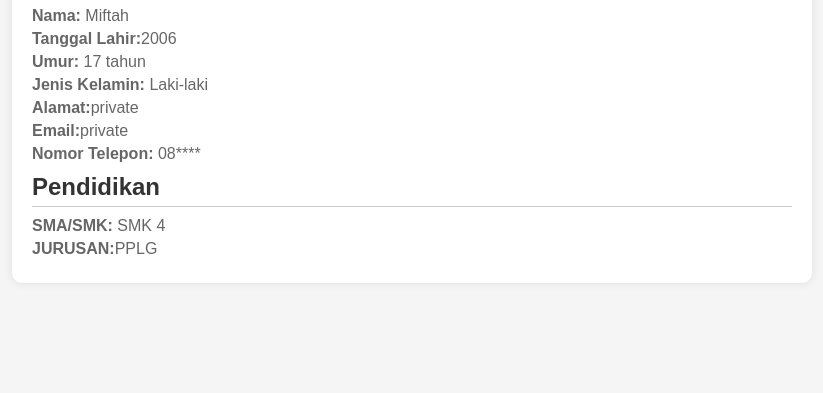
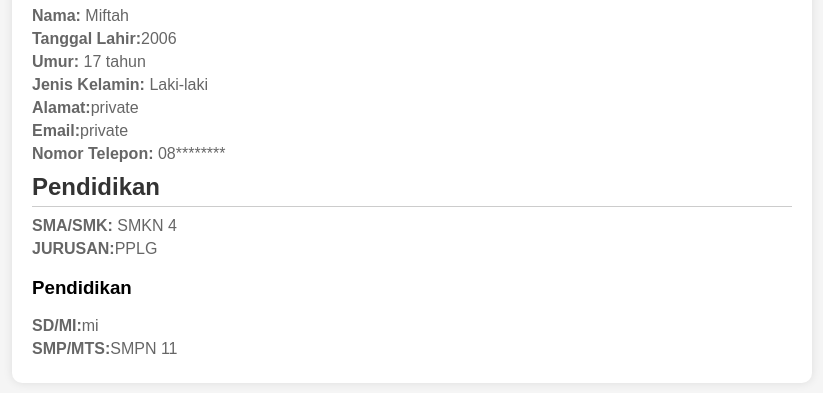
Before and after one commit to miftahpj/miftahpj.github.io, a plain HTML site: page index.html in a window 1280 px wide. Shown: the part 235-628 px from the top of the page, without its empty margins (228-1051 px from the left). Drawn offline with Linux system fonts and the light colour scheme.

Commit message:
index.html

```diff
--- a/index.html
+++ b/index.html
@@ -20,10 +20,14 @@
             <p><strong>Jenis Kelamin:</strong> Laki-laki</p>
             <p><strong>Alamat:</strong>private</p>
             <p><strong>Email:</strong>private</p>
-            <p><strong>Nomor Telepon:</strong> 08****</p>
+            <p><strong>Nomor Telepon:</strong> 08********</p>
             <h2>Pendidikan</h2>
-            <p><strong>SMA/SMK:</strong> SMK 4</p>
+            <p><strong>SMA/SMK:</strong> SMKN 4</p>
             <p><strong>JURUSAN:</strong>PPLG</p>
+            <h3>Pendidikan</h3>
+            <p><strong>SD/MI:</strong>mi</p>
+            <p><strong>SMP/MTS:</strong>SMPN 11</p>
+
         </section>
     </div>
 </body>
```
